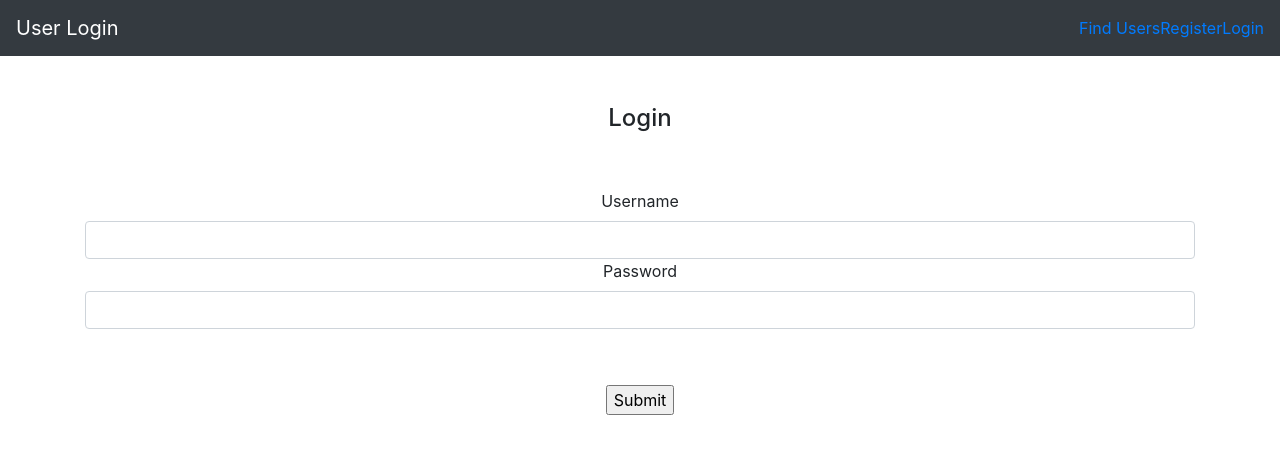
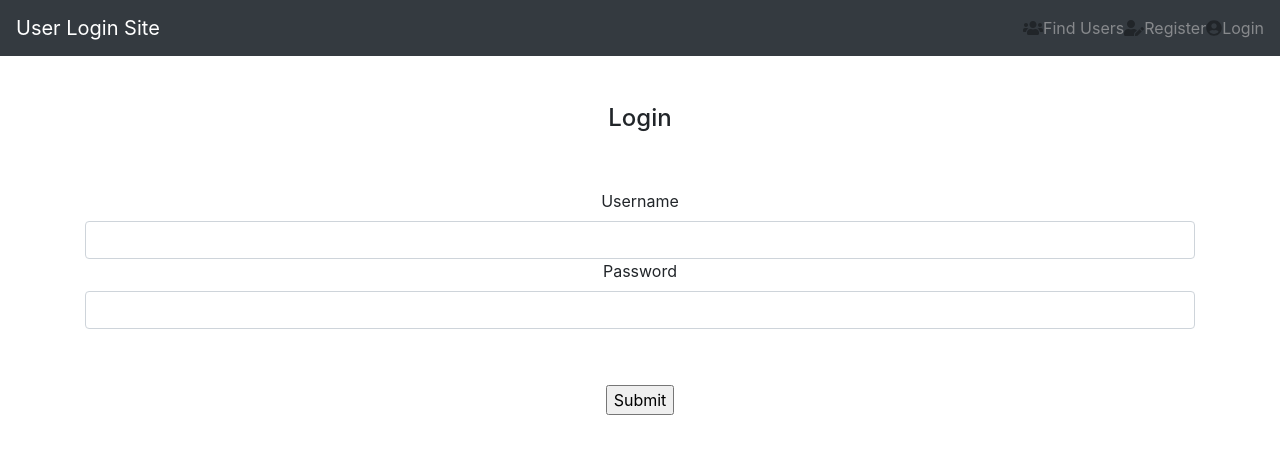
Before and after one commit to kryan1622/react-assessment, a React (Create React App) app: page / in a window 1280 px wide. Shown: the top 454 px of the page. Built offline with nearby package versions, Linux system fonts and the light colour scheme.

Commit message:
features added

```diff
--- a/package.json
+++ b/package.json
@@ -4,6 +4,7 @@
   "private": true,
   "dependencies": {
     "@fortawesome/fontawesome-svg-core": "^1.2.20",
+    "@fortawesome/free-solid-svg-icons": "^5.10.0",
     "@fortawesome/react-fontawesome": "^0.1.4",
     "axios": "^0.19.0",
     "bootstrap": "^4.3.1",
--- a/src/Components/navbar.js
+++ b/src/Components/navbar.js
@@ -2,8 +2,15 @@
 import {
   Navbar,
   NavbarBrand,
-  Nav } from 'reactstrap';
+  Nav,
+  NavItem,
+  NavLink
+} from 'reactstrap';
 import { BrowserRouter as Router, Route, Link } from 'react-router-dom';
+import { NavLink as RRNavLink } from 'react-router-dom';
+import {library} from '@fortawesome/fontawesome-svg-core';
+import { FontAwesomeIcon } from '@fortawesome/react-fontawesome';
+import { faUsers, faUserEdit, faUserCircle } from '@fortawesome/free-solid-svg-icons';
 
 
 import Login from './login.js';
@@ -17,17 +24,27 @@
       <div>
         <Router>
           <Navbar color="dark" dark expand="md">
-          <NavbarBrand href="/">User Login</NavbarBrand>
+            <NavbarBrand tag={RRNavLink} to="/">User Login Site</NavbarBrand>
             <Nav className="ml-auto" navbar>
-                <Link to="/find">Find Users</Link>
-                 <Link to="/register">Register</Link>
-                 <Link to="/">Login</Link>
+              <NavItem>
+                  <FontAwesomeIcon icon={faUsers} />
+                <Link style={{ color: '#87898C' }} tag={RRNavLink}  to="/find">Find Users</Link>
+              </NavItem>
+              <NavItem>
+                 <FontAwesomeIcon icon={faUserEdit} />
+                <Link style={{ color: '#87898C' }} tag={RRNavLink}  to="/register">Register</Link>
+              </NavItem>
+              <NavItem>
+                 <FontAwesomeIcon icon={faUserCircle} />
+                <Link style={{ color: '#87898C' }} tag={RRNavLink} to="/">Login</Link>
+              </NavItem>
+
 
             </Nav>
           </Navbar>
 
           <Route exact path="/" component={Login} />
-        <Route  exact path="/register" component={Create} />
+          <Route exact path="/register" component={Create} />
           <Route path="/find" component={Find} />
 
 
```
Also changed, not shown: src/Components/login.js (+7 -7 lines), 1 other file (tests, documents, lock files or other folders). Lines whose indentation alone changed are shown as unchanged.
